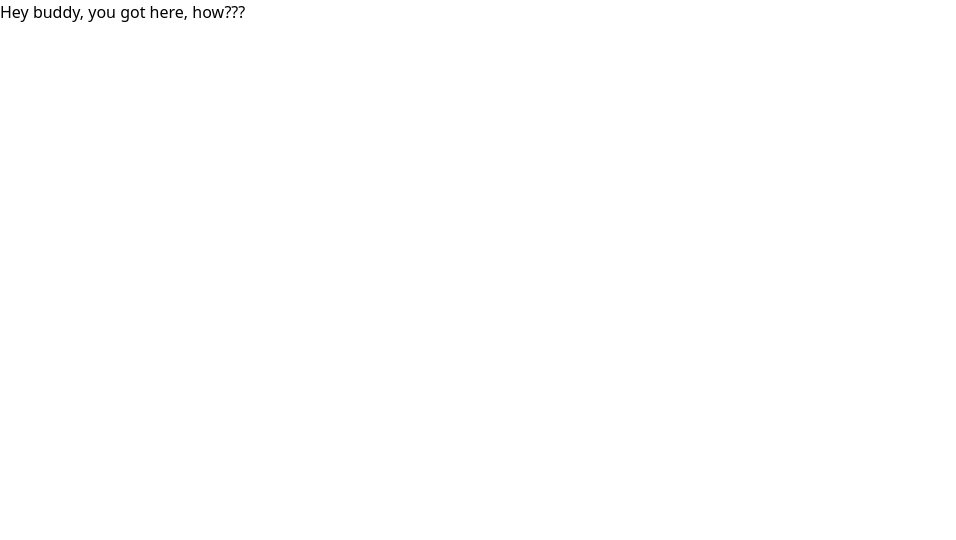
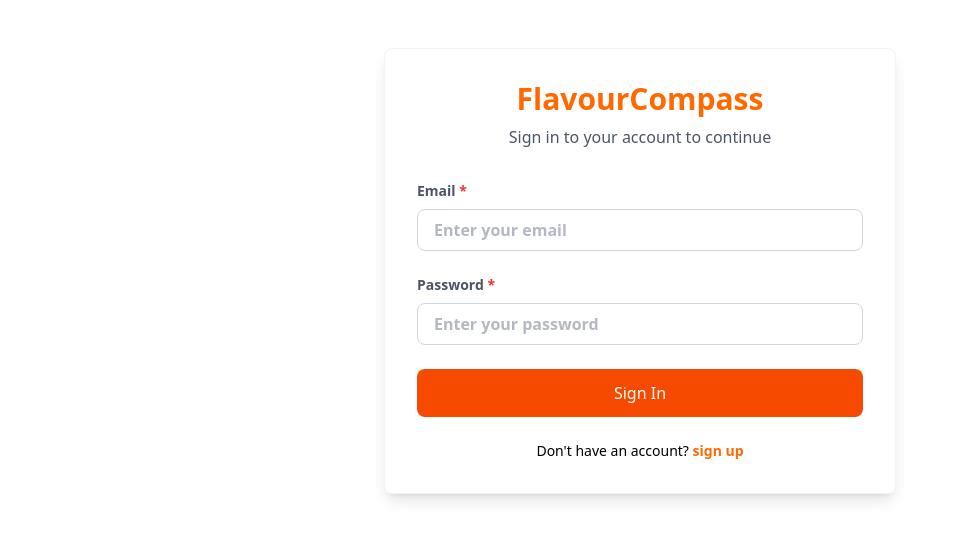
Before and after one commit to Igomigo/foodie, a Next.js app in the folder client/: page /auth/login in a window 1280 px wide. Shown: the top 540 px of the page, without its empty margins (0-956 px from the left). Built offline with nearby package versions, Linux system fonts and the light colour scheme.

Commit message:
Feat: Add signin page

```diff
--- a/client/src/app/auth/login/page.tsx
+++ b/client/src/app/auth/login/page.tsx
@@ -1,9 +1,95 @@
-import React from 'react'
+"use client"
+import { z } from "zod"
+import { useForm } from "react-hook-form"
+import { zodResolver } from "@hookform/resolvers/zod"
+import Link from "next/link"
+import { useState } from "react"
+import toast from "react-hot-toast"
+import { useRouter } from "next/navigation"
 
-export default function page() {
+// Create form data validation schema
+const loginSchema = z
+  .object({
+    email: z.string().email({ message: "Invalid email address" }),
+    password: z.string().min(5, { message: "Password must have at least 5 characters" }),
+  });
+
+export type LoginFormData = z.infer<typeof loginSchema>
+
+export default function LoginPage() {
+  // State Management
+  const [isLoading, setIsLoading] = useState(false);
+
+  // Initialize form
+  const {
+    register,
+    handleSubmit,
+    formState: { errors },
+  } = useForm<LoginFormData>({
+    resolver: zodResolver(loginSchema),
+  });
+
+  // Handle form submission
+  const onSubmit = async (data: LoginFormData) => {
+    console.log(data);
+  }
+
   return (
-    <div>
-      Hey buddy, you got here, how???
+    <div className="min-h-screen px-4 py-12 sm:px-6 lg:px-8">
+      <div className="max-w-lg mx-auto shadow-lg border border-gray-100 rounded-lg p-6 sm:p-8">
+        <div className="text-center gap-2 mb-8">
+          <h1 className="text-2xl sm:text-3xl font-bold text-orange-500 mb-2">FlavourCompass</h1>
+          <p className="text-sm sm:text-base text-gray-600">
+            Sign in to your account to continue
+          </p>
+        </div>
+        <form className="space-y-6" onSubmit={handleSubmit(onSubmit)}>
+          <div className="flex flex-col gap-2">
+            <label className="text-gray-600 text-sm font-semibold" htmlFor="email">
+              Email{" "}
+              <span className="text-red-500" aria-label="required">
+                *
+              </span>
+            </label>
+            <input
+              type="email"
+              id="email"
+              className="w-full px-4 py-2 rounded-lg text-gray-500 font-semibold border border-gray-300 hover:border-orange-500 focus:outline-none focus:ring-2 focus:ring-orange-500 transition-colors"
+              {...register("email")}
+              placeholder="Enter your email"
+            />
+            {errors.email && <p className="text-red-600 text-sm">{errors.email.message}</p>}
+          </div>
+
+          <div className="flex flex-col gap-2">
+            <label className="text-gray-600 text-sm font-semibold" htmlFor="password">
+              Password{" "}
+              <span className="text-red-500" aria-label="required">
+                *
+              </span>
+            </label>
+            <input
+              type="password"
+              id="password"
+              className="w-full px-4 py-2 rounded-lg text-gray-500 font-semibold border border-gray-300 hover:border-orange-500 focus:outline-none focus:ring-2 focus:ring-orange-500 transition-colors"
+              {...register("password")}
+              placeholder="Enter your password"
+            />
+            {errors.password && <p className="text-red-600 text-sm">{errors.password.message}</p>}
+          </div>
+
+          <button
+            type="submit"
+            className="w-full py-3 px-4 bg-orange-600 hover:bg-orange-700 text-white font-medium rounded-lg focus:outline-none focus:ring-2 focus:ring-orange-500 focus:ring-offset-2 transition-colors"
+            disabled={isLoading}
+          >
+            {isLoading ? "Signing In..." : "Sign In"}
+          </button>
+          <div className="text-center">
+            <p className="text-sm">Don't have an account? <Link href={"/auth/signup"} className="text-orange-500 font-semibold hover:text-orange-600">sign up</Link></p>
+          </div>
+        </form>
+      </div>
     </div>
   )
 }
--- a/client/src/app/auth/signup/page.tsx
+++ b/client/src/app/auth/signup/page.tsx
@@ -5,7 +5,7 @@ import { zodResolver } from "@hookform/resolvers/zod"
 import PhoneInput from "react-phone-input-2"
 import "react-phone-input-2/lib/style.css"
 import Link from "next/link"
-import { registerUser } from "@/sevices/auth.service"
+import { signUp } from "@/sevices/auth.service"
 import { useState } from "react"
 import toast from "react-hot-toast"
 import { useRouter } from "next/navigation"
@@ -63,7 +63,7 @@ export default function SignupPage() {
       };
 
       // Register user
-      const response = await registerUser(transformedData);
+      const response = await signUp(data);
       toast.success(response.message);
       console.log(response.message);
       router.push("/auth/login");
--- /dev/null
+++ b/client/src/hooks/useLogout.ts
@@ -0,0 +1,20 @@
+import { logoutUser } from "@/config/axios.instance"
+import { useRouter } from "next/navigation"
+import toast from "react-hot-toast"
+
+export const useLogout = () => {
+    const router = useRouter();
+
+    try {
+        const logout = async () => {
+            logoutUser();
+            toast.success('Logged out successfully');
+            router.push('/auth/login');
+        }
+
+        return logout;
+    } catch (error) {
+        toast.error('Failed to logout');
+        throw error;
+    }
+}
--- a/client/src/sevices/auth.service.ts
+++ b/client/src/sevices/auth.service.ts
@@ -1,17 +1,43 @@
+import { LoginFormData } from "@/app/auth/login/page";
 import { SignupFormData } from "@/app/auth/signup/page";
-import { axiosInstance } from "@/config/axios.instance";
+import { axiosInstance, loginUser, logoutUser } from "@/config/axios.instance";
 
 /**
  * Register a new user
  * @param data - The signup data
  * @returns The registered user
  */
-export const registerUser = async (data: SignupFormData) => {
+export const signUp = async (data: SignupFormData) => {
     try {
         console.log("Registering user", data);
-        const response = await axiosInstance.post('/auth/signup', data);
+        // Transform data to match the expected format that the server expects
+        const transformedData = {
+            ...data,
+            location: {
+                country: data.country,
+                state: data.state,
+                city: data.city
+            }
+        };
+        const response = await axiosInstance.post('/auth/signup', transformedData);
         return response.data;
     } catch (error: any) {
         throw error;
     }
 }
+
+/**
+ * Login a user
+ * @param data - The login data
+ * @returns The logged in user
+ */
+export const signIn = async (data: LoginFormData) => {
+    try {
+        console.log("Logging in user", data);
+        const response = await axiosInstance.post('/auth/login', data);
+        loginUser(response.data.accessToken, response.data.refreshToken);
+        return response.data;
+    } catch (error: any) {
+        throw error;
+    }
+}
```
Also changed, not shown: 1 other file (tests, documents, lock files or other folders).
